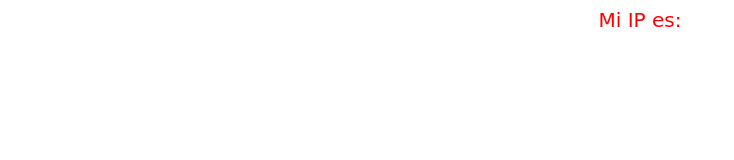
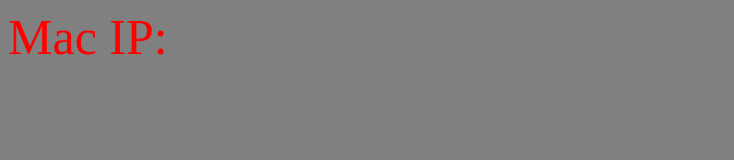
Before and after one commit to bbz1999/ip, a plain HTML site: page index.html in a window 1280 px wide. Shown: the whole page, without its empty margins (0-734 px from the left). Drawn offline with Linux system fonts and the light colour scheme.

Commit message:
Update index.html

```diff
--- a/index.html
+++ b/index.html
@@ -4,7 +4,7 @@
         <title>Page Title</title>
     </head>
     <body>
-   Mi IP es: <strong id="ipId"></strong> <script type="text/javascript">
+   Mac IP: <strong id="ipId"></strong> <script type="text/javascript">
 
 function get_ip(obj)   { document.getElementById('ipId').innerHTML = obj.ip; }
 
@@ -13,10 +13,10 @@ function get_ip(obj)   { document.getElementById('ipId').innerHTML = obj.ip; }
     </body>
 </html><style>
 body {
- background-color: none;
- font-size: 20px;
+ background-color: grey;
+ font-size: 50px;
  color: Red;
- text-align: center;
- font-family: cursive;
+ text-align: left;
+ font-family: ;
  }
 </style>
```
